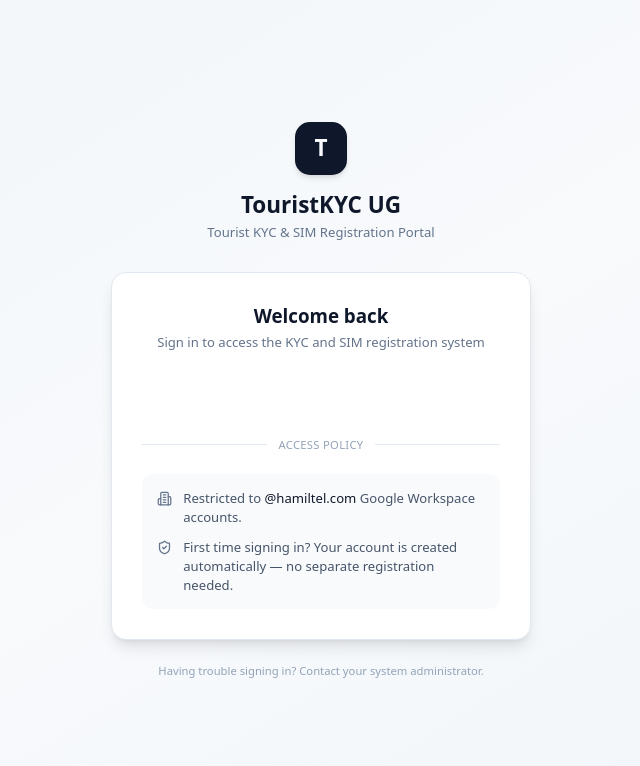
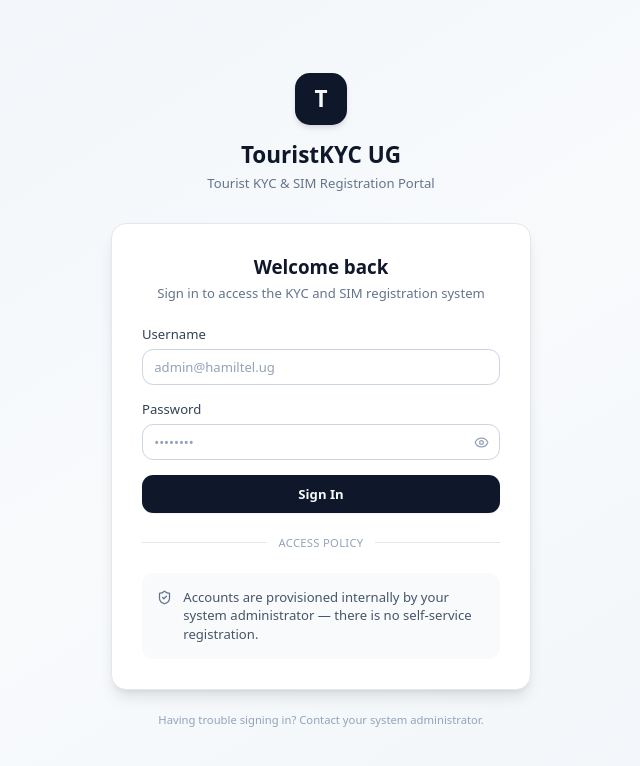
Before and after one commit to ssonkokevin/TouristKYCFrontend, a React (Vite) app: page /login in a window 1280 px wide. Shown: the top 766 px of the page, without its empty margins (319-959 px from the left). Built offline with nearby package versions, Linux system fonts and the light colour scheme; no server answers.

Commit message:
Replace Google Sign-In UI with username/password login form

```diff
--- a/src/api/client.ts
+++ b/src/api/client.ts
@@ -80,19 +80,23 @@ async function request<T>(path: string, options: RequestInit = {}): Promise<T> {
   return data;
 }
 
-export async function login(email: string, password: string) {
+export async function login(identifier: string, password: string) {
   return request<{ token: string; user: any }>("/auth/login", {
     method: "POST",
-    body: JSON.stringify({ email, password }),
+    body: JSON.stringify({ identifier, password }),
   });
 }
 
-export async function loginWithGoogle(idToken: string) {
-  return request<{ token: string; user: any }>("/auth/google", {
-    method: "POST",
-    body: JSON.stringify({ idToken }),
-  });
-}
+// Google Sign-In is disabled on the backend (plain-HTTP, no-domain
+// deployment can't satisfy Google's HTTPS-origin requirement). Kept as a
+// commented reference rather than deleted in case it's reintroduced later
+// alongside TLS.
+// export async function loginWithGoogle(idToken: string) {
+//   return request<{ token: string; user: any }>("/auth/google", {
+//     method: "POST",
+//     body: JSON.stringify({ idToken }),
+//   });
+// }
 
 export async function getMe() {
   return request<{ id: string; email: string; name: string; role: string }>("/auth/me");
--- a/src/main.tsx
+++ b/src/main.tsx
@@ -1,18 +1,16 @@
 import ReactDOM from "react-dom/client";
 import { BrowserRouter } from "react-router-dom";
-import { GoogleOAuthProvider } from "@react-oauth/google";
 import App from "@/App";
 import { AuthProvider } from "@/hooks/useAuth";
 import "@/index.css";
 
-const googleClientId = import.meta.env.VITE_GOOGLE_CLIENT_ID;
+// Google Sign-In (GoogleOAuthProvider) removed — disabled deployment-wide,
+// see Login.tsx and backend authService.ts for details.
 
 ReactDOM.createRoot(document.getElementById("root")!).render(
   <BrowserRouter>
-    <GoogleOAuthProvider clientId={googleClientId}>
-      <AuthProvider>
-        <App />
-      </AuthProvider>
-    </GoogleOAuthProvider>
+    <AuthProvider>
+      <App />
+    </AuthProvider>
   </BrowserRouter>
 );
--- a/src/pages/Login.tsx
+++ b/src/pages/Login.tsx
@@ -1,29 +1,29 @@
-import { useState } from "react";
+import { useState, FormEvent } from "react";
 import { useNavigate } from "react-router-dom";
-import { GoogleLogin } from "@react-oauth/google";
-import { ShieldCheck, Building2 } from "lucide-react";
+import { ShieldCheck, Eye, EyeOff } from "lucide-react";
 import { useAuth } from "@/hooks/useAuth";
-import { loginWithGoogle } from "@/api/client";
+import { login } from "@/api/client";
 import { useToast } from "@/components/ui/use-toast";
 
 export function LoginPage() {
   const { setAuth } = useAuth();
   const navigate = useNavigate();
   const { toast } = useToast();
+  const [identifier, setIdentifier] = useState("");
+  const [password, setPassword] = useState("");
+  const [showPassword, setShowPassword] = useState(false);
   const [isLoading, setIsLoading] = useState(false);
 
-  const handleSuccess = async (credentialResponse: any) => {
-    console.log("[login] Google credential response received", {
-      hasCredential: !!credentialResponse.credential,
-    });
-    if (!credentialResponse.credential) {
-      toast({ title: "Login failed", description: "No credential received", variant: "destructive" });
+  const handleSubmit = async (e: FormEvent) => {
+    e.preventDefault();
+    if (!identifier || !password) {
+      toast({ title: "Login failed", description: "Username and password are required", variant: "destructive" });
       return;
     }
     setIsLoading(true);
     try {
-      console.log("[login] exchanging Google credential with backend /auth/google");
-      const { token, user } = await loginWithGoogle(credentialResponse.credential);
+      console.log("[login] submitting credentials to /auth/login");
+      const { token, user } = await login(identifier, password);
       console.log("[login] backend login succeeded", { userId: user?.id, email: user?.email });
       setAuth(token, user);
       navigate("/");
@@ -31,7 +31,7 @@ export function LoginPage() {
       console.error("[login] backend login failed", { name: err?.name, message: err?.message });
       toast({
         title: "Login failed",
-        description: err.message || "Only @hamiltel.com accounts are permitted to sign in.",
+        description: err.message || "Invalid username or password.",
         variant: "destructive",
       });
     } finally {
@@ -56,20 +56,57 @@ export function LoginPage() {
             <p className="mt-1 text-sm text-slate-500">Sign in to access the KYC and SIM registration system</p>
           </div>
 
-          <div className="flex justify-center">
-            <GoogleLogin
-              onSuccess={handleSuccess}
-              onError={() =>
-                toast({ title: "Login failed", description: "Google sign-in failed", variant: "destructive" })
-              }
-              useOneTap
-              width="320"
-            />
-          </div>
+          <form onSubmit={handleSubmit} className="space-y-4">
+            <div>
+              <label htmlFor="identifier" className="mb-1.5 block text-sm font-medium text-slate-700">
+                Username
+              </label>
+              <input
+                id="identifier"
+                type="text"
+                autoComplete="username"
+                value={identifier}
+                onChange={(e) => setIdentifier(e.target.value)}
+                className="w-full rounded-lg border border-slate-300 px-3 py-2 text-sm text-slate-900 placeholder:text-slate-400 focus:border-primary focus:outline-none focus:ring-2 focus:ring-primary/20"
+                placeholder="admin@hamiltel.ug"
+                disabled={isLoading}
+              />
+            </div>
 
-          {isLoading && (
-            <p className="mt-4 text-center text-sm text-slate-500">Signing you in&hellip;</p>
-          )}
+            <div>
+              <label htmlFor="password" className="mb-1.5 block text-sm font-medium text-slate-700">
+                Password
+              </label>
+              <div className="relative">
+                <input
+                  id="password"
+                  type={showPassword ? "text" : "password"}
+                  autoComplete="current-password"
+                  value={password}
+                  onChange={(e) => setPassword(e.target.value)}
+                  className="w-full rounded-lg border border-slate-300 px-3 py-2 pr-10 text-sm text-slate-900 placeholder:text-slate-400 focus:border-primary focus:outline-none focus:ring-2 focus:ring-primary/20"
+                  placeholder="••••••••"
+                  disabled={isLoading}
+                />
+                <button
+                  type="button"
+                  onClick={() => setShowPassword((v) => !v)}
+                  className="absolute inset-y-0 right-0 flex items-center pr-3 text-slate-400 hover:text-slate-600"
+                  tabIndex={-1}
+                >
+                  {showPassword ? <EyeOff className="h-4 w-4" /> : <Eye className="h-4 w-4" />}
+                </button>
+              </div>
+            </div>
+
+            <button
+              type="submit"
+              disabled={isLoading}
+              className="w-full rounded-lg bg-primary px-4 py-2.5 text-sm font-semibold text-primary-foreground shadow-sm transition hover:bg-primary/90 disabled:cursor-not-allowed disabled:opacity-60"
+            >
+              {isLoading ? "Signing you in…" : "Sign In"}
+            </button>
+          </form>
 
           <div className="my-6 flex items-center gap-3">
             <div className="h-px flex-1 bg-slate-200" />
@@ -79,16 +116,10 @@ export function LoginPage() {
 
           <div className="space-y-3 rounded-lg bg-slate-50 p-4">
             <div className="flex items-start gap-3">
-              <Building2 className="mt-0.5 h-4 w-4 flex-shrink-0 text-slate-500" />
-              <p className="text-sm text-slate-600">
-                Restricted to <span className="font-medium text-slate-900">@hamiltel.com</span> Google Workspace
-                accounts.
-              </p>
-            </div>
-            <div className="flex items-start gap-3">
               <ShieldCheck className="mt-0.5 h-4 w-4 flex-shrink-0 text-slate-500" />
               <p className="text-sm text-slate-600">
-                First time signing in? Your account is created automatically — no separate registration needed.
+                Accounts are provisioned internally by your system administrator — there is no self-service
+                registration.
               </p>
             </div>
           </div>
```
